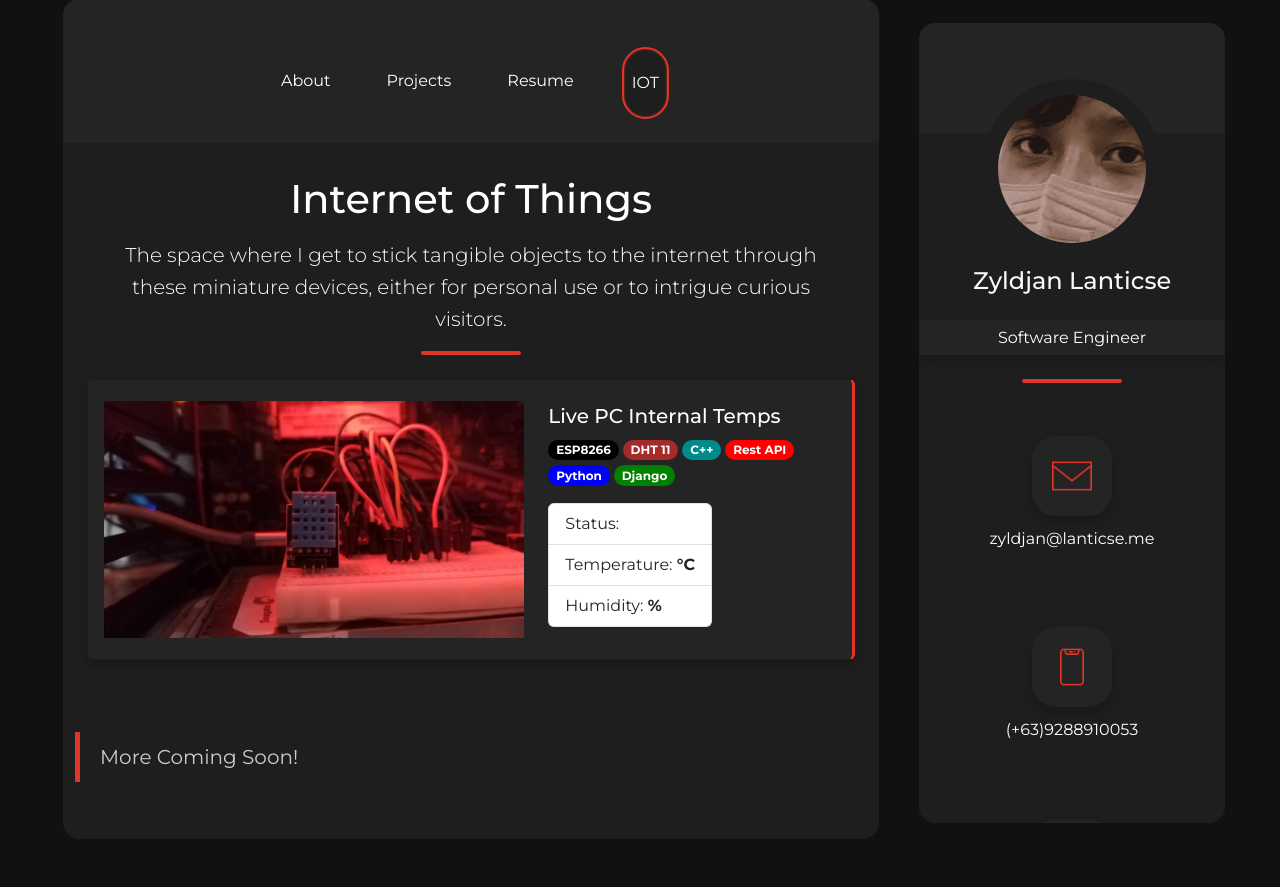
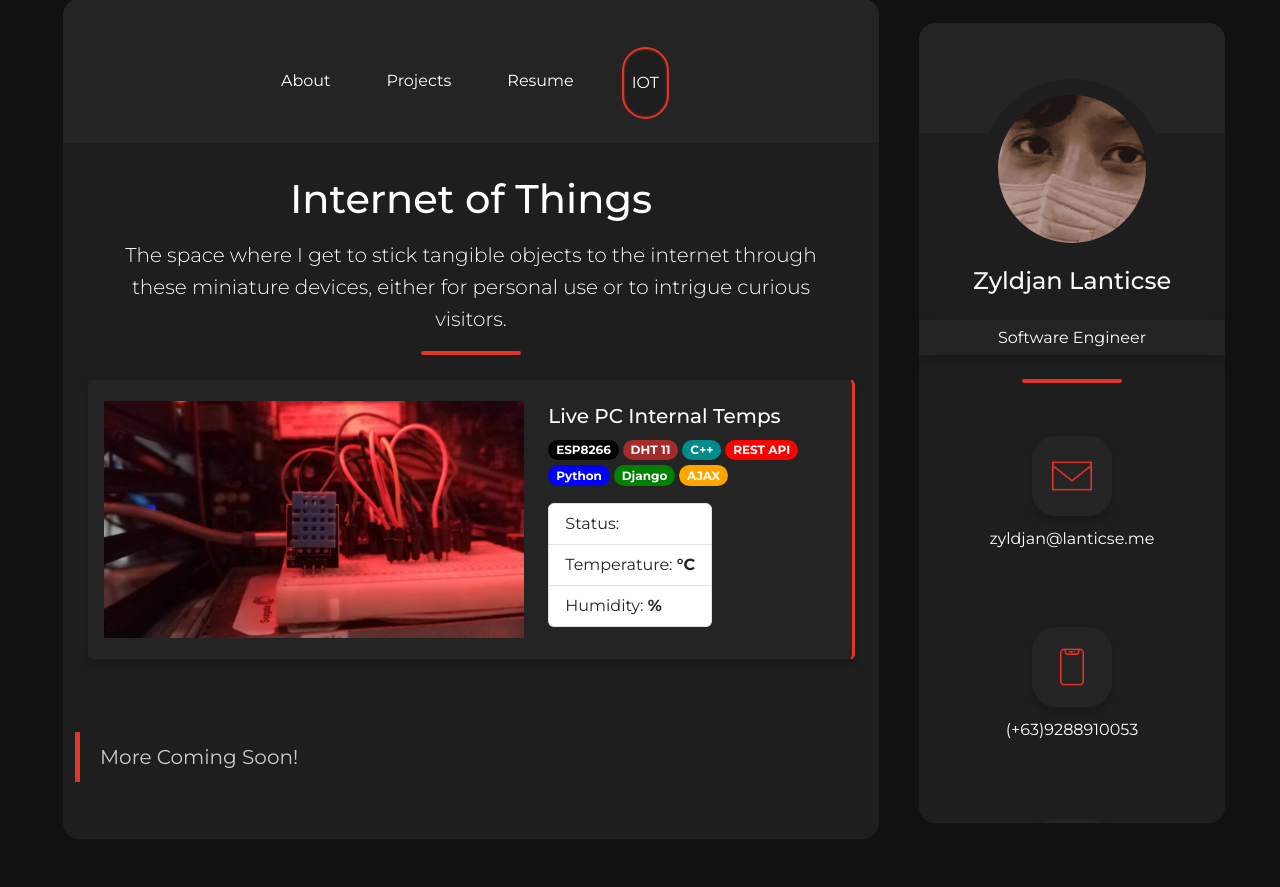
Before and after one commit to Zyd8/zyd-portfolio-website, a Django app: page /iot/ in a window 1280 px wide. Shown: the part 49-936 px from the top of the page. Run offline with Django 5.2, Linux system fonts and the light colour scheme; some libraries are stand-ins or nearby versions.

Commit message:
remove notices and add tags for live pc internal temps

```diff
--- a/templates/about.html
+++ b/templates/about.html
@@ -531,12 +531,12 @@
             </ul>
         </div>
 
-    <!--Notice-->
+    <!-- Notice
     <div class="container-fluid mt-4">
         <blockquote class="custom-blockquote">
             Under Construction
         </blockquote>
-    </div>
+    </div> -->
 </div>
 
 <!-- <div class="row footer-radius footer-background d-flex justify-content-center align-items-center m-0">
--- a/templates/iot.html
+++ b/templates/iot.html
@@ -51,9 +51,10 @@
                                 <span class="badge rounded-pill" style="background-color: black;">ESP8266</span>
                                 <span class="badge rounded-pill" style="background-color: brown;">DHT 11</span>
                                 <span class="badge rounded-pill" style="background-color: darkcyan;">C++</span>
-                                <span class="badge rounded-pill" style="background-color: red;">Rest API</span>
+                                <span class="badge rounded-pill" style="background-color: red;">REST API</span>
                                 <span class="badge rounded-pill" style="background-color: blue;">Python</span>
                                 <span class="badge rounded-pill" style="background-color: green;">Django</span>
+                                <span class="badge rounded-pill" style="background-color: orange;">AJAX</span>
                             </p>
 
 
--- a/templates/resume.html
+++ b/templates/resume.html
@@ -599,13 +599,13 @@
 
 
 
-
-        <!--Notice-->
+        <!-- Notice
         <div class="container-fluid mt-4">
             <blockquote class="custom-blockquote">
                 Under Construction
             </blockquote>
-        </div>
+        </div>  -->
+
     </div>
 
 {% endblock %}
```
